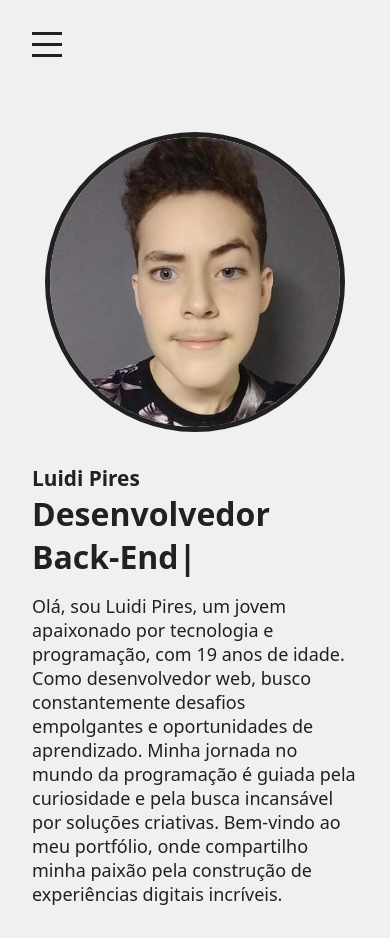
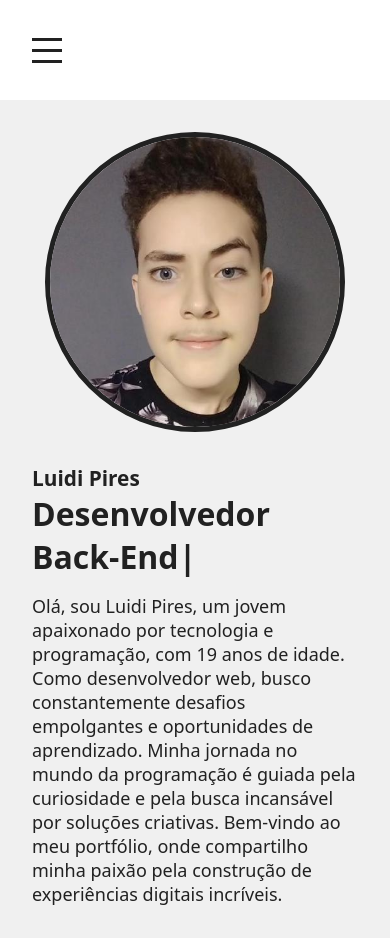
Before and after one commit to LuidiPiresHub/Portfolio, a React (Vite) app: page / in a window 390 px wide. Built offline with nearby package versions, Linux system fonts and the light colour scheme.

Commit message:
fix: Corrige variaveis css e bug no menu mobile

```diff
--- a/src/components/header/Header.module.css
+++ b/src/components/header/Header.module.css
@@ -4,7 +4,7 @@
   justify-content: space-between;
   padding: 2rem;
   height: 100px;
-  background-color: var(--bg);
+  background-color: var(--bgSc);
   color: var(--cl);
   transition: 300ms ease-in-out;
 }
@@ -13,19 +13,21 @@
   display: none;
   background-color: transparent;
   border: none;
+  cursor: pointer;
 }
 
 .ul {
   display: flex;
   gap: 1rem;
   font-size: 23px;
+  z-index: 1;
 }
 
 
 @media (max-width: 768px) {
   .header {
     flex-direction: column;
-    justify-content: flex-start;
+    justify-content: center;
     align-items: flex-start;
     gap: 1rem;
     transition: 300ms ease-in-out;
@@ -64,13 +66,14 @@
   .ul {
     flex-direction: column;
     align-items: center;
+    justify-content: space-around;
     position: absolute;
     top: 100px;
     left: -100vw;
     width: 100vw;
     padding: 2rem 0;
-    background-color: var(--secondaryColor);
+    background-color: var(--bgPk);
     transition: 300ms ease-in-out;
-    /* background-color: rgb(50, 50, 50); */
+    height: calc(100vh - 100px);
   }
 }
--- a/src/components/header/Header.tsx
+++ b/src/components/header/Header.tsx
@@ -11,6 +11,12 @@ export default function Header() {
     setLeft(isActive ? -100 : 0)
   }
 
+  if (isActive) {
+    document.body.style.overflow = 'hidden';
+  } else {
+    document.body.style.overflow = 'auto';
+  }
+
   return (
     <header className={styles.header}>
       <button type='button' className={styles.mobileNavibar} onClick={handleClick}>
@@ -22,7 +28,7 @@ export default function Header() {
       <ul className={styles.ul} style={{ left: `${left}vw` }}>
         <li>Inicio</li>
         <li>Sobre mim</li>
-        <li>Habilidade</li>
+        <li>Habilidades</li>
         <li>Contato</li>
         <li><ThemeChanger /></li>
       </ul>
--- a/src/components/themeChanger/ThemeChanger.tsx
+++ b/src/components/themeChanger/ThemeChanger.tsx
@@ -11,7 +11,8 @@ export default function ThemeChanger() {
   }
 
   useEffect(() => {
-    document.documentElement.style.setProperty('--bg', isDarkMode ? 'rgb(33, 33, 33)' : 'rgb(240, 240, 240)');
+    document.documentElement.style.setProperty('--bgPk', isDarkMode ? 'rgb(33, 33, 33)' : 'rgb(240, 240, 240)');
+    document.documentElement.style.setProperty('--bgSc', isDarkMode ? 'rgb(50, 50, 50)' : 'rgb(255, 255, 255)');
     document.documentElement.style.setProperty('--cl', isDarkMode ? 'rgb(240, 240, 240)' : 'rgb(33, 33, 33)');
   }, [isDarkMode])
 
--- a/src/index.css
+++ b/src/index.css
@@ -1,7 +1,8 @@
-:root {
-  --bg: rgb(240, 240, 240)
+/* :root {
+  --bgPk: rgb(240, 240, 240)
+  --bgSc rgb(255, 255, 255)
   --cl: rgb(33, 33, 33)
-}
+} */
 
 * {
   margin: 0;
@@ -12,7 +13,7 @@
 }
 
 body {
-  background-color: var(--bg);
+  background-color: var(--bgPk);
   color: var(--cl);
   transition: 300ms ease-in-out;
 }
```
